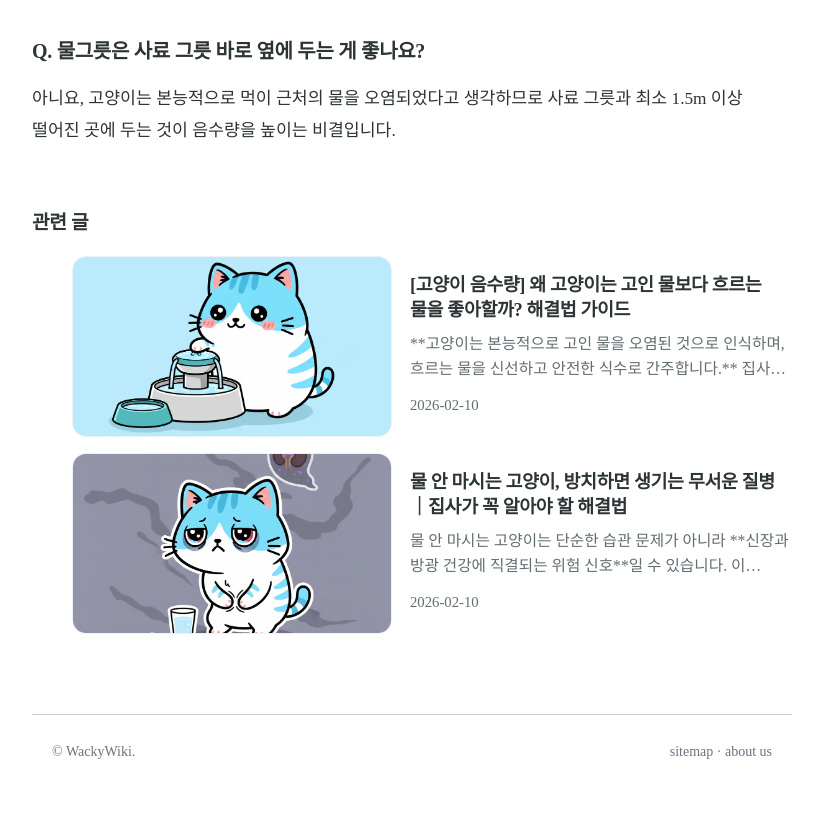
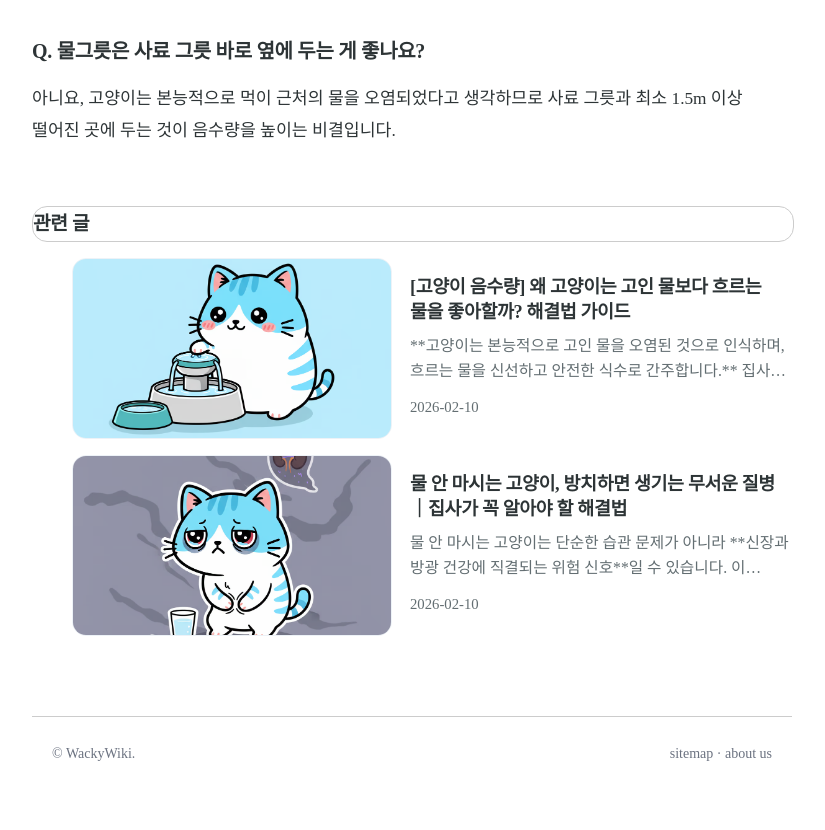
Before and after one commit to Andrew3268/wackywiki, a website: page posts/first-test.html in a window 1280 px wide. Shown: the part 5141-5971 px from the top of the page, without its empty margins (228-1053 px from the left). Drawn offline with Linux system fonts and the light colour scheme.

Commit message:
related section css

```diff
--- a/assets/css/styles.css
+++ b/assets/css/styles.css
@@ -300,6 +300,9 @@ blockquote{
   justify-content: space-between;
   gap: 14px;
   margin: 6px 0 14px;
+  width:760px;
+  border:1px solid #ccc;
+  border-radius:15px;
 }
 .more-title{
   margin: 0;
```
